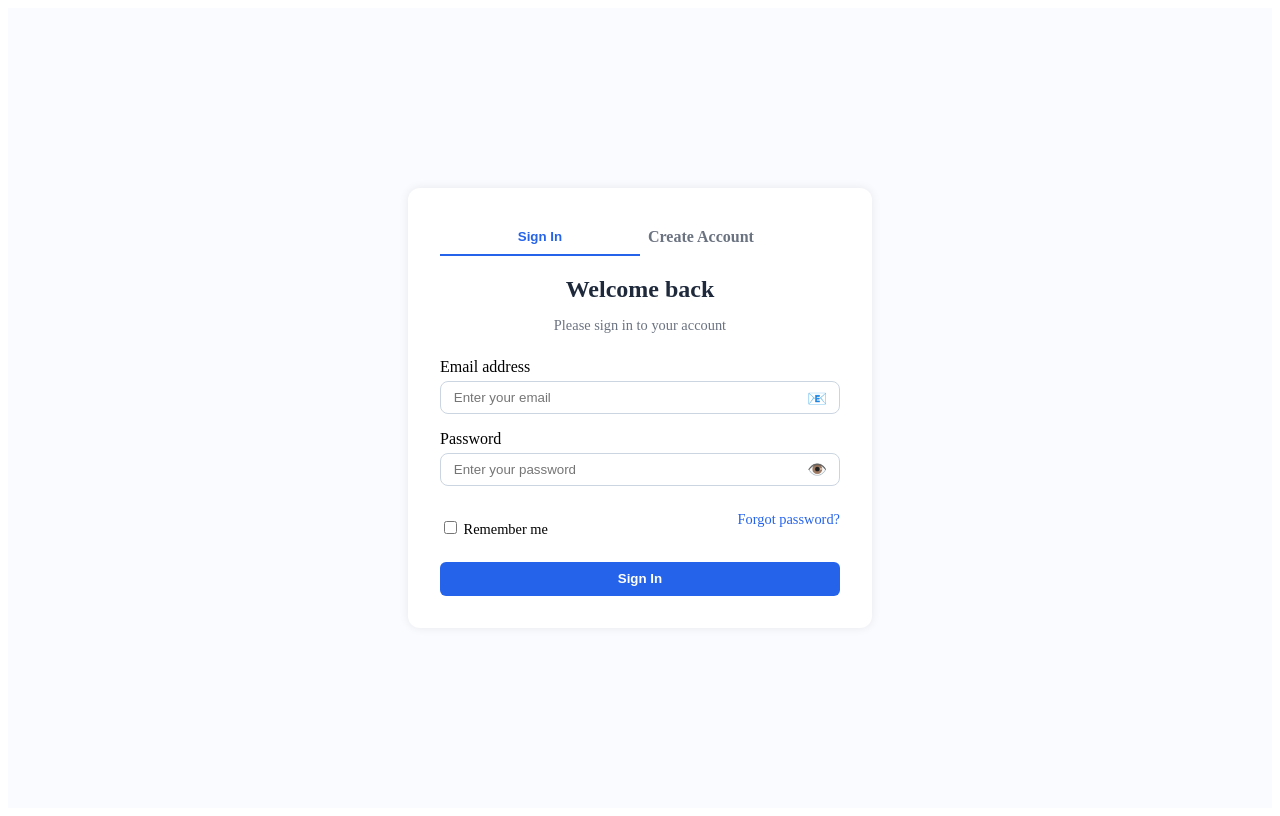
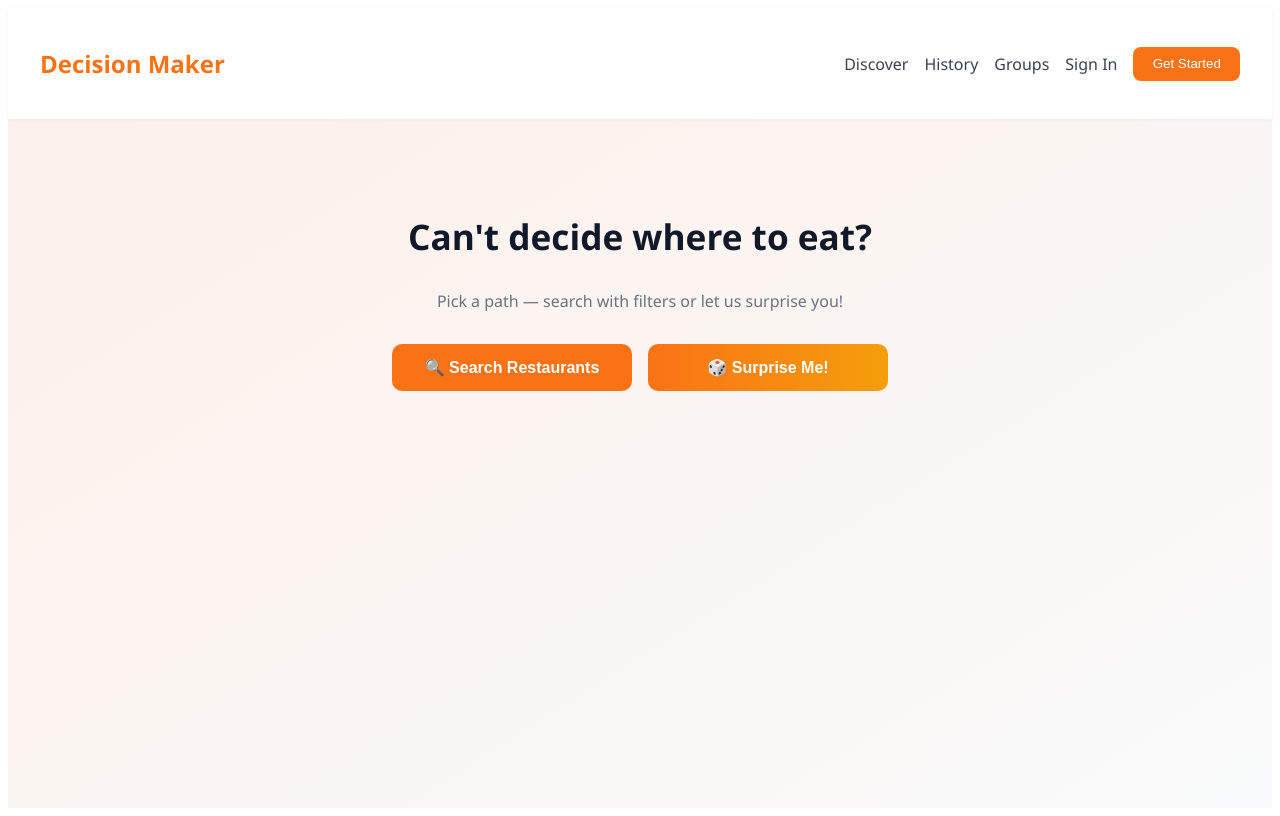
Before and after one commit to gurkeeratsing99/Decision-Maker-App, a React (Vite) app in the folder DecisionMaker/: page / in a window 1280 px wide. Before the commit this address led to /signin. Built offline with nearby package versions, Linux system fonts and the light colour scheme.

Commit message:
added Home, Search and surprise page

```diff
--- a/DecisionMaker/src/App.jsx
+++ b/DecisionMaker/src/App.jsx
@@ -5,6 +5,9 @@ import { BrowserRouter as Router, Routes, Route, Navigate } from 'react-router-d
 
 import SignIn from './view/SignIn';
 import SignUp from './view/SignUp';
+import Home from './view/Home';
+import Search from './view/Search';     // create this page
+import Surprise from './view/Surprise';
 
 function App() {
   const [count, setCount] = useState(0)
@@ -12,9 +15,12 @@ function App() {
   return (
      <Router>
       <Routes>
-        <Route path="/" element={<Navigate to="/signin" />} />
+        <Route path="/" element={<Home />} />
         <Route path="/signin" element={<SignIn />} />
         <Route path="/signup" element={<SignUp />} />
+        <Route path="/search" element={<Search />} />
+        <Route path="/surprise" element={<Surprise />} />
+
       </Routes>
     </Router>
   );
--- /dev/null
+++ b/DecisionMaker/src/css/Home.css
@@ -0,0 +1,68 @@
+.home-container {
+  font-family: 'Segoe UI', sans-serif;
+  background: linear-gradient(to bottom right, #fdf0e9, #f9fafb);
+  min-height: 100vh;
+}
+
+.hero {
+  text-align: center;
+  padding: 4rem 2rem;
+}
+
+.hero h2 {
+  font-size: 2.2rem;
+  font-weight: bold;
+  color: #111827;
+}
+
+.hero p {
+  font-size: 1rem;
+  color: #6b7280;
+  margin-top: 0.5rem;
+}
+
+.action-buttons {
+
+  margin-top: 2rem;
+  display: flex;
+  justify-content: center;
+  gap: 1rem;
+  flex-wrap: wrap;
+}
+
+.home-action-btn {
+  width: 240px; /* 👈 fixed width to make them equal */
+  padding: 0.9rem 1.5rem;
+  font-size: 1rem;
+  font-weight: bold;
+  border: none;
+  border-radius: 10px;
+  cursor: pointer;
+  transition: transform 0.2s ease-in-out;
+}
+
+.search-btn,
+.surprise-btn {
+  padding: 0.9rem 1.5rem;
+  font-size: 1rem;
+  font-weight: bold;
+  border: none;
+  border-radius: 10px;
+  cursor: pointer;
+  transition: all 0.2s ease-in-out;
+}
+
+.search-btn {
+  background: #f97316;
+  color: white;
+}
+
+.surprise-btn {
+  background: linear-gradient(to right, #f97316, #f59e0b);
+  color: white;
+}
+
+.search-btn:hover,
+.surprise-btn:hover {
+  transform: scale(1.05);
+}
--- /dev/null
+++ b/DecisionMaker/src/css/NavBar.css
@@ -0,0 +1,36 @@
+.navbar {
+  display: flex;
+  justify-content: space-between;
+  align-items: center;
+  padding: 1.2rem 2rem;
+  background: white;
+  box-shadow: 0 1px 4px rgba(0, 0, 0, 0.05);
+}
+
+.logo {
+  font-size: 1.5rem;
+  font-weight: 700;
+  color: #f97316;
+}
+
+.nav-links {
+  display: flex;
+  align-items: center;
+  gap: 1rem;
+}
+
+.nav-links a {
+  color: #374151;
+  text-decoration: none;
+  font-weight: 500;
+}
+
+.cta-btn {
+  background: #f97316;
+  color: white;
+  border: none;
+  padding: 0.6rem 1.2rem;
+  border-radius: 8px;
+  font-weight: 500;
+  cursor: pointer;
+}
--- /dev/null
+++ b/DecisionMaker/src/css/Search.css
@@ -0,0 +1,62 @@
+.search-page {
+  background: #f8fafc;
+  min-height: 100vh;
+}
+
+.search-wrapper {
+  max-width: 640px;
+  margin: 3rem auto;
+  text-align: center;
+}
+
+.search-wrapper h2 {
+  font-size: 2rem;
+  color: #111827;
+  margin-bottom: 0.5rem;
+}
+
+.search-wrapper p {
+  color: #6b7280;
+  margin-bottom: 1.5rem;
+}
+
+.search-form input {
+  display: block;
+  width: 100%;
+  padding: 0.75rem 1rem;
+  margin-bottom: 1rem;
+  border-radius: 8px;
+  border: 1px solid #d1d5db;
+  font-size: 1rem;
+  background: white;
+  box-sizing: border-box;
+}
+
+.filters {
+  display: flex;
+  flex-wrap: wrap;
+  gap: 0.75rem;
+  justify-content: center;
+  margin: 1rem 0;
+}
+
+.filters button {
+  background: #f3f4f6;
+  border: none;
+  padding: 0.5rem 1rem;
+  border-radius: 999px;
+  font-size: 0.9rem;
+  cursor: pointer;
+}
+
+.search-submit {
+  margin-top: 1rem;
+  padding: 0.8rem 1.5rem;
+  background: #f97316;
+  color: white;
+  border: none;
+  border-radius: 8px;
+  font-weight: bold;
+  font-size: 1rem;
+  cursor: pointer;
+}
--- /dev/null
+++ b/DecisionMaker/src/css/Surprise.css
@@ -0,0 +1,33 @@
+.surprise-page {
+  background: #f9fafb;
+  min-height: 100vh;
+}
+
+.surprise-wrapper {
+  max-width: 600px;
+  margin: 3rem auto;
+  text-align: center;
+}
+
+.surprise-card {
+  margin-top: 2rem;
+  padding: 1.5rem;
+  border-radius: 12px;
+  background: white;
+  box-shadow: 0 4px 10px rgba(0, 0, 0, 0.05);
+}
+
+.surprise-card h3 {
+  margin-bottom: 0.5rem;
+  color: #f97316;
+}
+
+.surprise-card button {
+  margin-top: 1rem;
+  background: #f97316;
+  color: white;
+  border: none;
+  padding: 0.6rem 1rem;
+  border-radius: 8px;
+  cursor: pointer;
+}
--- /dev/null
+++ b/DecisionMaker/src/view/Home.jsx
@@ -0,0 +1,26 @@
+import { Link } from 'react-router-dom';
+import '../css/Home.css';
+import NavBar from './NavBar';
+
+export default function Home() {
+  return (
+    <div className="home-container">
+      <NavBar />
+
+      <section className="hero">
+        <h2>Can't decide where to eat?</h2>
+        <p>Pick a path — search with filters or let us surprise you!</p>
+
+        <div className="action-buttons">
+          <Link to="/search">
+            <button className="home-action-btn search-btn">🔍 Search Restaurants</button>
+          </Link>
+
+          <Link to="/surprise">
+            <button className="home-action-btn surprise-btn">🎲 Surprise Me!</button>
+          </Link>
+        </div>
+      </section>
+    </div>
+  );
+}
--- /dev/null
+++ b/DecisionMaker/src/view/NavBar.jsx
@@ -0,0 +1,19 @@
+import { Link } from 'react-router-dom';
+import '../css/NavBar.css';
+
+export default function NavBar() {
+  return (
+    <nav className="navbar">
+      <h1 className="logo">Decision Maker</h1>
+      <div className="nav-links">
+        <Link to="/">Discover</Link>
+        <Link to="/history">History</Link>
+        <Link to="/groups">Groups</Link>
+        <Link to="/signin">Sign In</Link>
+        <Link to="/signup">
+          <button className="cta-btn">Get Started</button>
+        </Link>
+      </div>
+    </nav>
+  );
+}
--- /dev/null
+++ b/DecisionMaker/src/view/Search.jsx
@@ -0,0 +1,28 @@
+import NavBar from '../view/NavBar';
+import '../css/Search.css';
+
+export default function Search() {
+  return (
+    <div className="search-page">
+      <NavBar />
+      <div className="search-wrapper">
+        <h2>Search Restaurants</h2>
+        <p>Use filters to narrow down your options.</p>
+
+        <div className="search-form">
+          <input type="text" placeholder="🔍 Search for food, name..." />
+          <input type="text" placeholder="📍 Location" />
+
+          <div className="filters">
+            <button>🍽️ Cuisine ▾</button>
+            <button>💲 Price ▾</button>
+            <button>🚶 Distance ▾</button>
+            <button>🕒 Hours ▾</button>
+          </div>
+
+          <button className="search-submit">🔍 Search Restaurants</button>
+        </div>
+      </div>
+    </div>
+  );
+}
--- /dev/null
+++ b/DecisionMaker/src/view/Surprise.jsx
@@ -0,0 +1,21 @@
+import NavBar from '../view/NavBar';
+import '../css/Surprise.css';
+
+export default function Surprise() {
+  return (
+    <div className="surprise-page">
+      <NavBar />
+      <div className="surprise-wrapper">
+        <h2>Your Surprise Pick 🍽️</h2>
+        <p>Here's a randomly chosen restaurant for you!</p>
+
+        <div className="surprise-card">
+          <h3>Restaurant Name here</h3>
+          <p>Cuisine here</p>
+          <p>Distance: </p>
+          <button>Show Another</button>
+        </div>
+      </div>
+    </div>
+  );
+}
```
